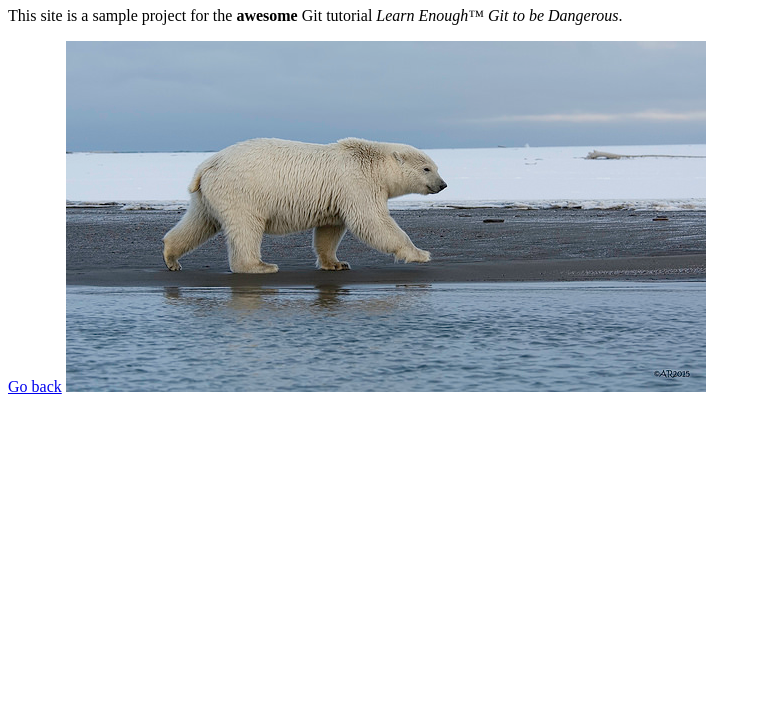
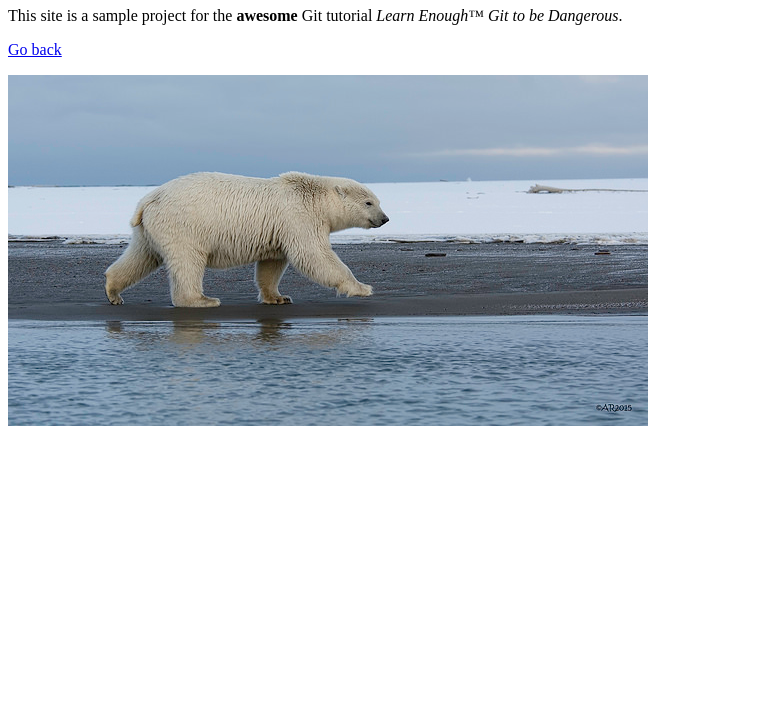
Before and after one commit to wojciechbielecki/website, a plain HTML site: page about.html in a window 1280 px wide. Shown: the part 73-800 px from the top of the page, without its empty margins (0-761 px from the left). Drawn offline with Linux system fonts and the light colour scheme.

Commit message:
Fix 'go back' link

```diff
--- a/about.html
+++ b/about.html
@@ -10,7 +10,7 @@
       This site is a sample project for the <strong>awesome</strong> Git
       tutorial <em>Learn Enough™ Git to be Dangerous</em>.
     </p>
-    <a href="index.html">Go back</a>
+    <p><a href="index.html">Go back</a></p>
     <a href="https://www.flickr.com/photos/puliarfanita/22959238329">
       <img src="images/polar_bear.jpg" alt="Polar Bear">
     </a>
```
